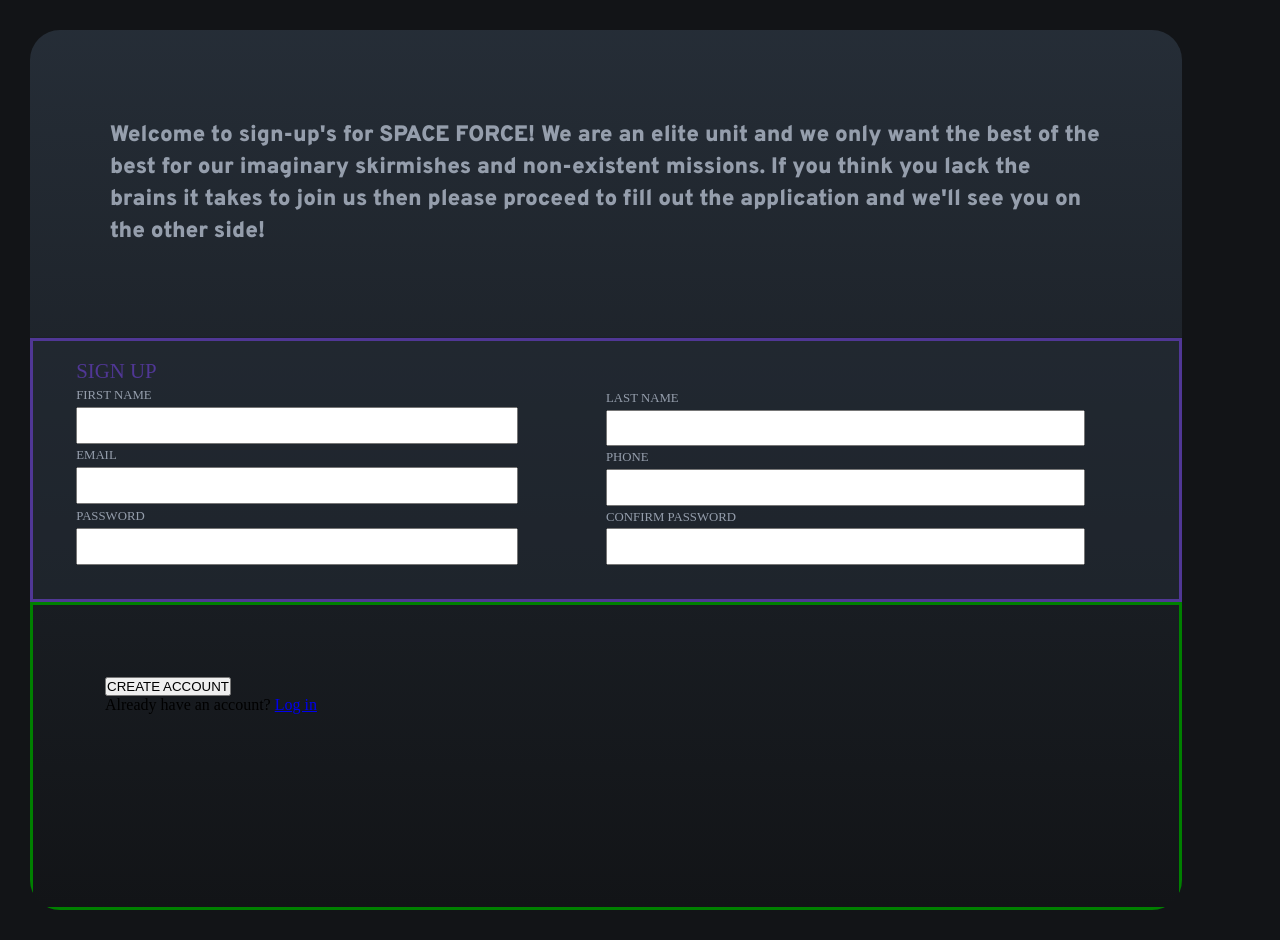
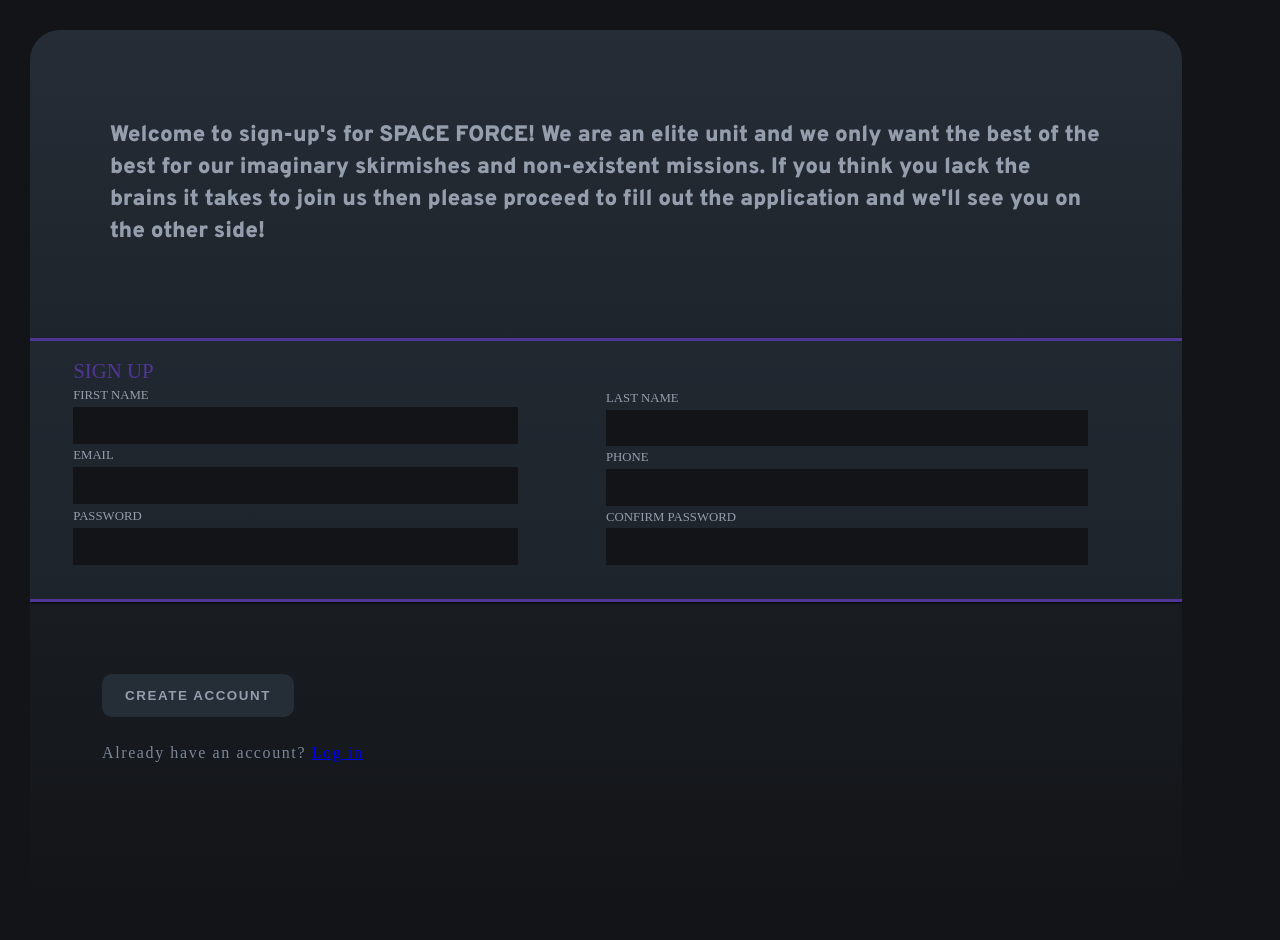
Before and after one commit to TekNellCo/spaceforce, a plain HTML site: page index.html in a window 1280 px wide. Drawn offline with Linux system fonts and the light colour scheme; a web font is replaced by a local one.

Commit message:
main layout is done

```diff
--- a/index.html
+++ b/index.html
@@ -33,7 +33,7 @@
                         <input type="text" id="lname">
 
                         <label for="phone">PHONE</label>
-                        <input type="number" id="phone">
+                        <input type="tel" id="phone">
 
                         <label for="confirm">CONFIRM PASSWORD</label>
                         <input type="password" id="confirm">
--- a/style.css
+++ b/style.css
@@ -40,7 +40,7 @@ body{
     object-position: 70%;
 }
 .form{
-    background-image: linear-gradient(var(--color-dark-blue),var(--color-xdark-blue));
+    background-image: linear-gradient( var(--color-dark-blue),var(--color-xdark-blue));
     display: flex;
     flex-direction: column;
     justify-content: space-between;
@@ -64,6 +64,8 @@ body{
     box-shadow: 1px 1px 2px;
     border:solid #503795;
     height: 30%;
+    border-left:none;
+    border-right: none;
 }
 .formbox legend{
     color:#503795;
@@ -76,6 +78,16 @@ body{
 .formbox input{
     width: 86%;
     height: 2.3rem;
+    background-color: var(--color-xdark-blue);
+    border: none;
+    color: var(--color-lgrey);
+    font-size: 1em;
+}
+.formbox input:active{
+    background-color: var(--color-xdark-blue);
+}
+.formbox input:invalid{
+    border:solid red;
 }
 .leftform{
     display: flex;
@@ -94,10 +106,26 @@ body{
 
 .buttonbox{
     font-family: b;
-   border: solid green;
     height:35%;
     padding: 4.5rem
 }
 .create-account{
-
+    color: var(--color-lgrey);
+    font-weight: 700;
+    letter-spacing: 0.1rem;
+    width: 12rem;
+    height: 2.7rem;
+    border-radius: 10px;
+    background-color: var(--color-dark-blue);
+    border: none;
+    cursor: pointer;
 }
+.create-account:active{
+    background-color: #503795;
+    cursor: pointer;
+}
+.buttonbox p{
+    margin-top:1.7rem;
+    color: var(--color-med-grey);
+    letter-spacing: 0.1rem;
+}
```
